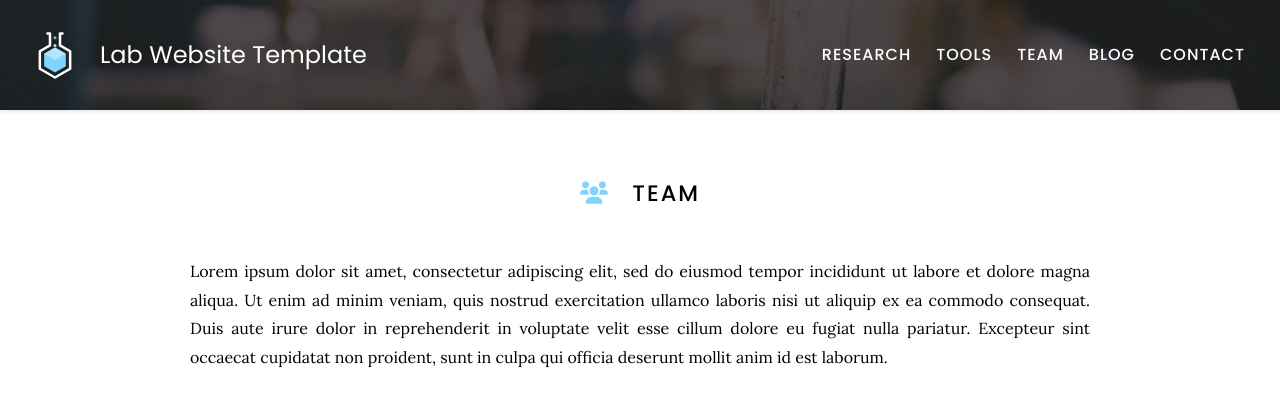
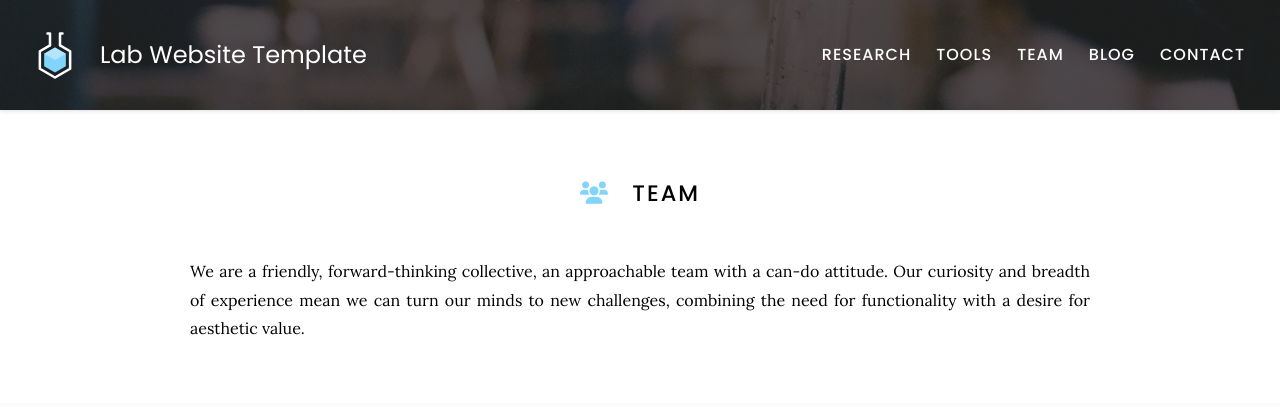
Before and after one commit to mahdipedro/SenseWhy-webs, a Jekyll site: the page built from team/index.md, in a window 1280 px wide and 900 px high, cut to the strip 0-479 px from the top of the window. Shown: the top 407 px of the strip. Built offline with Jekyll 4.4.1, drawn with Linux system fonts in a browser that asks for light colours.

Commit message:
Update index.md

```diff
--- a/team/index.md
+++ b/team/index.md
@@ -7,10 +7,8 @@ nav:
 
 # <i class="fas fa-users"></i>Team
 
-Lorem ipsum dolor sit amet, consectetur adipiscing elit, sed do eiusmod tempor incididunt ut labore et dolore magna aliqua.
-Ut enim ad minim veniam, quis nostrud exercitation ullamco laboris nisi ut aliquip ex ea commodo consequat.
-Duis aute irure dolor in reprehenderit in voluptate velit esse cillum dolore eu fugiat nulla pariatur.
-Excepteur sint occaecat cupidatat non proident, sunt in culpa qui officia deserunt mollit anim id est laborum.
+We are a friendly, forward-thinking collective, an approachable team with a can-do attitude. Our curiosity and breadth of experience mean we can turn our minds to new challenges, combining the need for functionality with a desire for aesthetic value.
+
 
 {% include section.html %}
 
```
